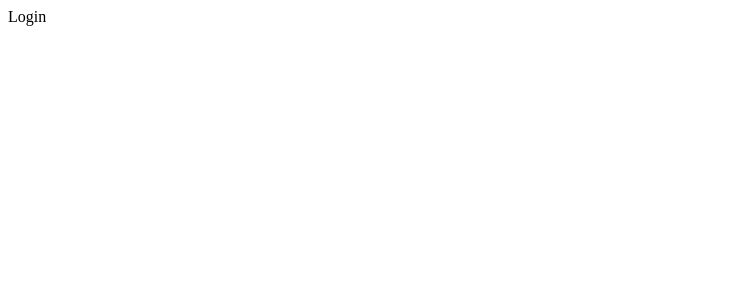
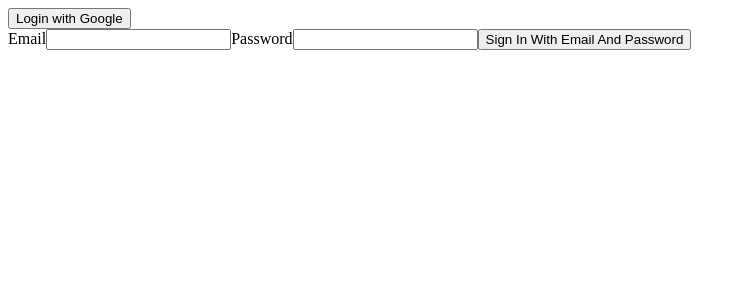
Before and after one commit to temiloluwa-js/firebasetut2-freecodecamp, a React (Create React App) app: page /login in a window 1280 px wide. Shown: the top 300 px of the page, without its empty margins (0-746 px from the left). Built offline with nearby package versions, Linux system fonts and the light colour scheme.

Commit message:
sign in with email and password

```diff
--- a/src/App.js
+++ b/src/App.js
@@ -24,7 +24,7 @@ function App() {
         <nav>
           <Routes>
             <Route path="/" element={<Home />}></Route>
-            <Route path="/login" element={<Login isAuth={isAuth}/>}></Route>
+            <Route path="/login" element={<Login setIsAuth={setIsAuth}/>}></Route>
             <Route path="/createpost"></Route>
           </Routes>
           {/* <Link to="/createpost">Create Post</Link> */}
--- a/src/Login.js
+++ b/src/Login.js
@@ -1,14 +1,35 @@
-import React from "react";
+import React, { useState } from "react";
 import { auth, provider } from "./firebase-config";
 import { signInWithPopup, signInWithEmailAndPassword } from "firebase/auth";
 import { useNavigate } from "react-router-dom";
-const Login = ({ isAuth }) => {
+const Login = ({ setisAuth }) => {
   const signInWithPopUp = () => {
-    signInWithPopup(auth).then(() => {
-      localStorage.setItem("isAuth", true).catch((err) => console.log(err));
-    });
+    signInWithPopup(auth, provider)
+      .then(setisAuth(true))
+      .catch((err) => console.log(err));
   };
-  return <div>Login</div>;
+
+  const [email, setEmail] = useState("");
+  const [password, setPassword] = useState("");
+  const signInWithEmailAndPassword = () => {
+    signInWithEmailAndPassword(auth, email, password)
+    .then(setisAuth(true))
+    .catch((err) => console.log(err))
+  };
+  return (
+    <div>
+      <button onClick={signInWithPopUp}>Login with Google</button>
+      <form onSubmit={signInWithEmailAndPassword}>
+        <label htmlFor="email">Email</label>
+        <input type="text" onChange={(e) => setEmail(e.target.value)} />
+
+        <label htmlFor="password">Password</label>
+        <input type="password" onChange={(e) => setPassword(e.target.value)} />
+
+        <button type="submit">Sign In With Email And Password</button>
+      </form>
+    </div>
+  );
 };
 
 export default Login;
```
